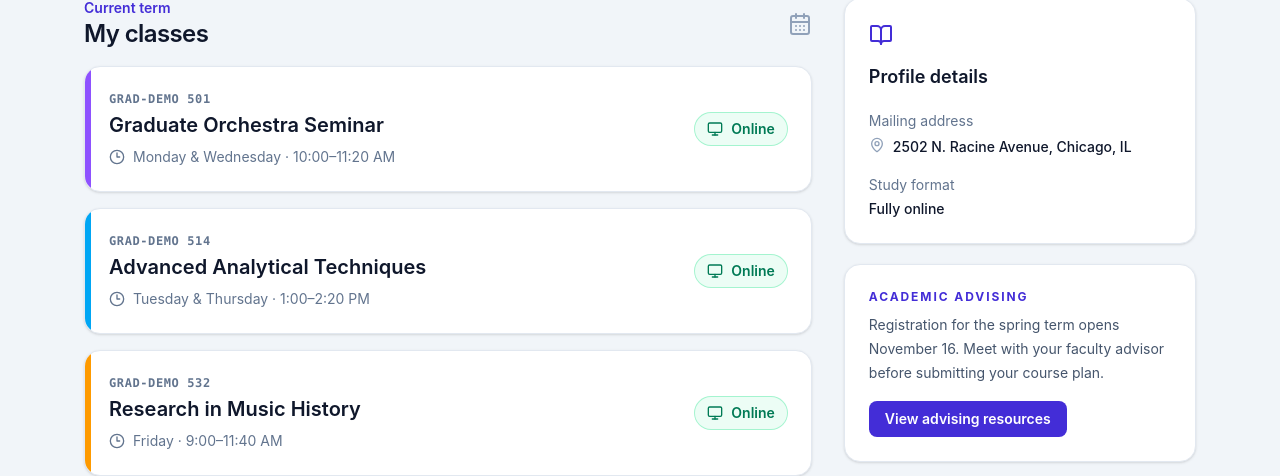
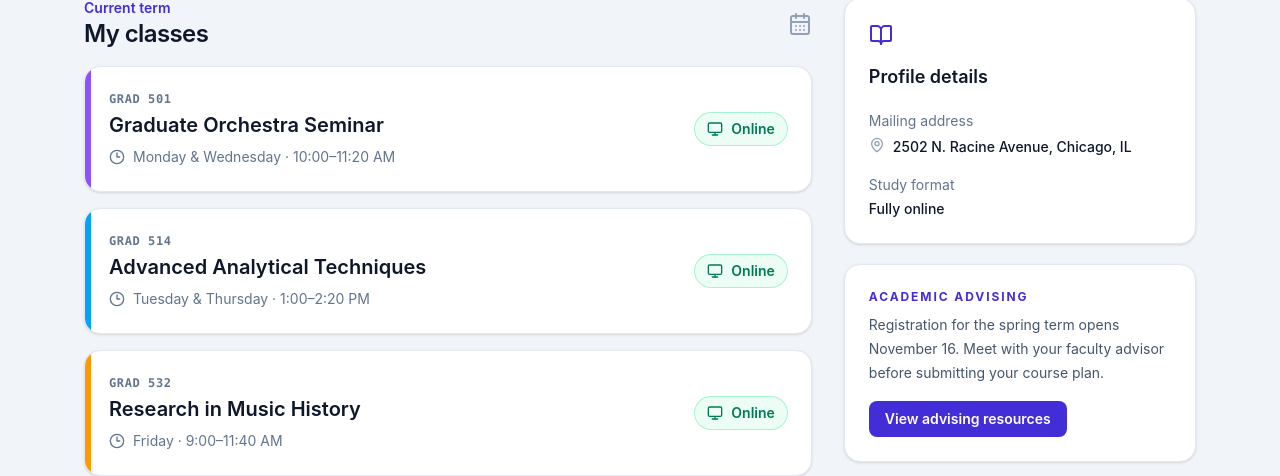
Before and after one commit to johnryannn/eastlake-student-portal, a Next.js app: page / in a window 1280 px wide. Shown: the part 587-1063 px from the top of the page. Built offline with nearby package versions, Linux system fonts and the light colour scheme.

Commit message:
Update page.tsx

```diff
--- a/app/page.tsx
+++ b/app/page.tsx
@@ -26,19 +26,19 @@ const student = {
 
 const courses = [
   {
-    code: "GRAD-DEMO 501",
+    code: "GRAD 501",
     name: "Graduate Orchestra Seminar",
     schedule: "Monday & Wednesday · 10:00–11:20 AM",
     color: "bg-violet-500",
   },
   {
-    code: "GRAD-DEMO 514",
+    code: "GRAD 514",
     name: "Advanced Analytical Techniques",
     schedule: "Tuesday & Thursday · 1:00–2:20 PM",
     color: "bg-sky-500",
   },
   {
-    code: "GRAD-DEMO 532",
+    code: "GRAD 532",
     name: "Research in Music History",
     schedule: "Friday · 9:00–11:40 AM",
     color: "bg-amber-500",
```
